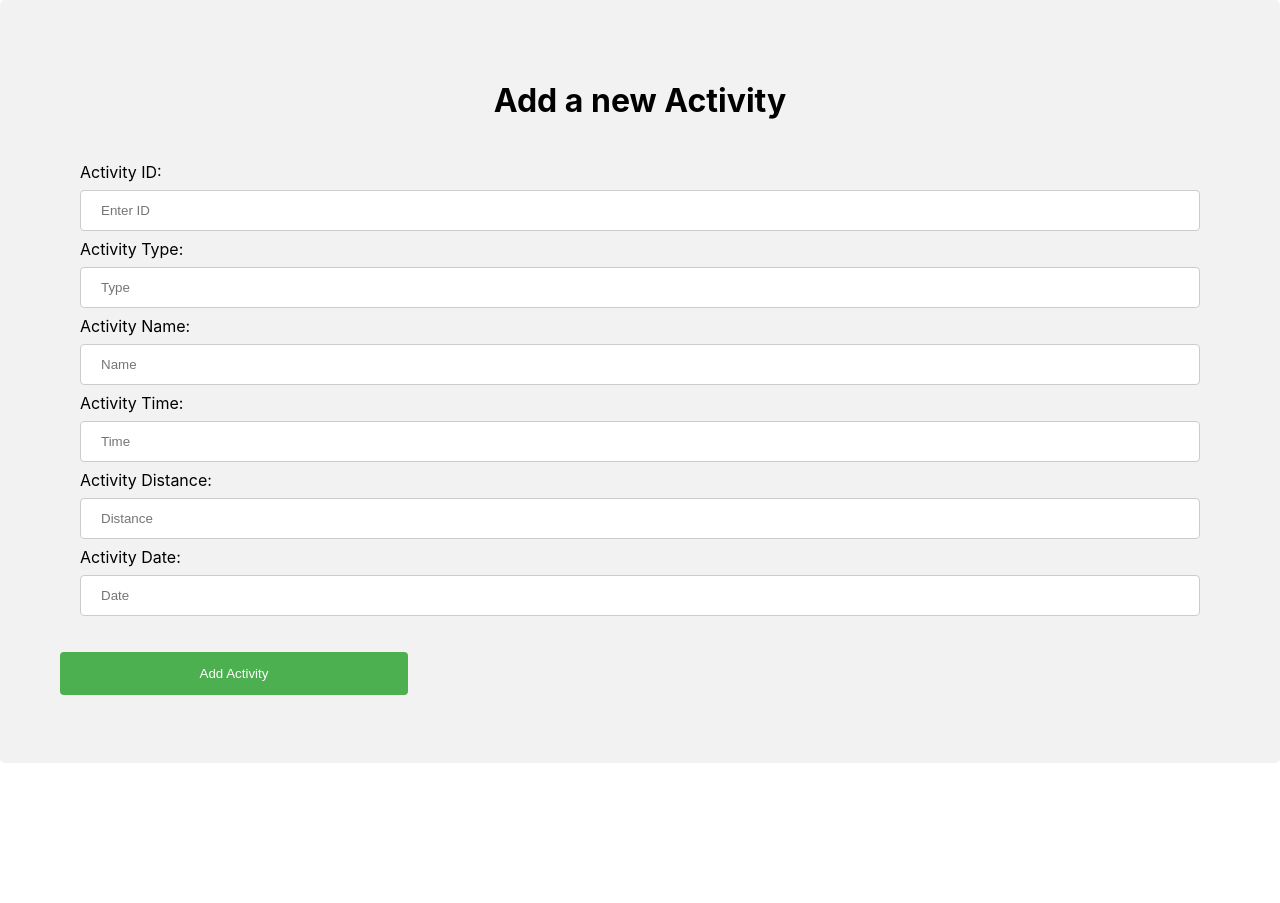
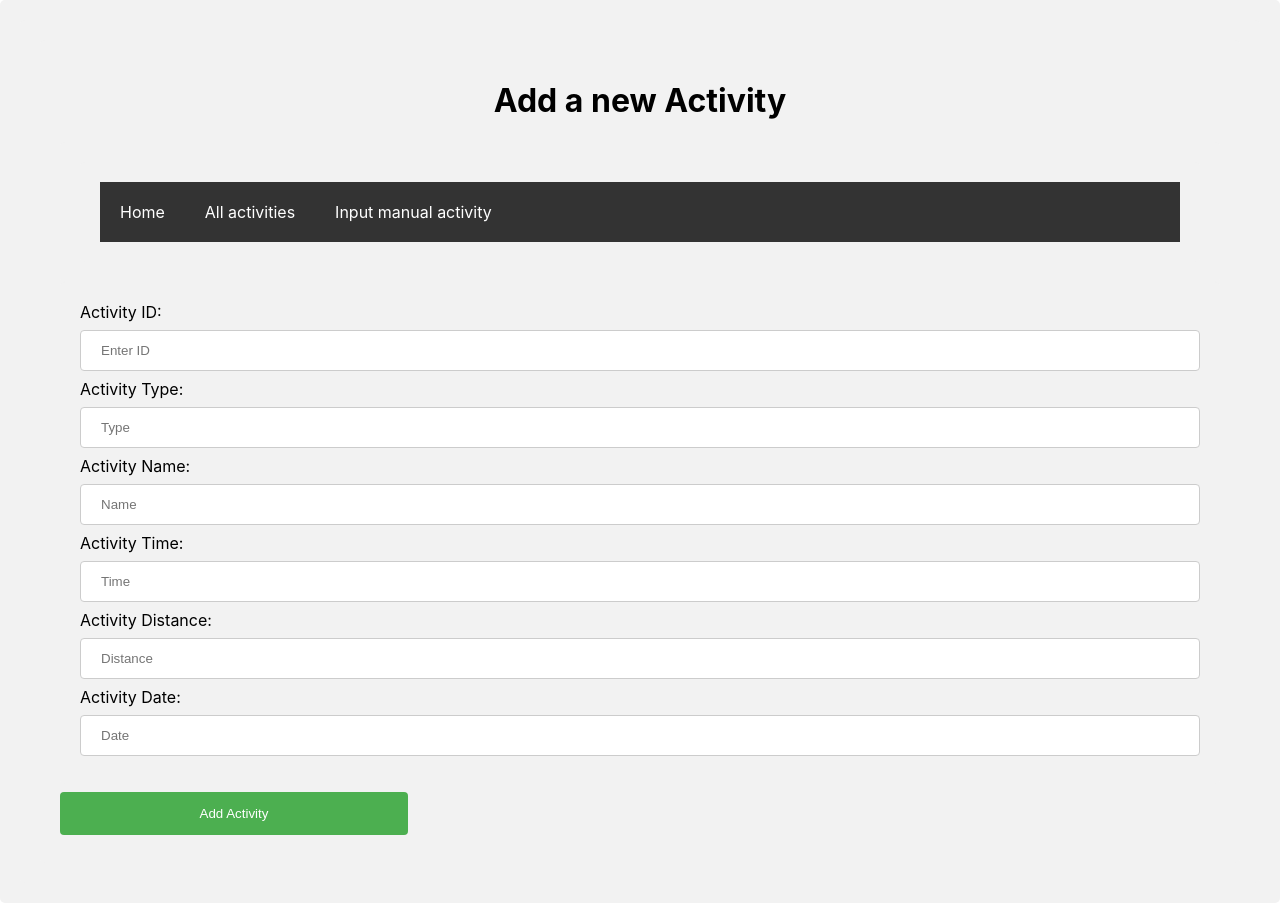
Before and after one commit to kburke96/activity-tracker, a React (Create React App) app in the folder frontend/: page /newactivity in a window 1280 px wide. Before the commit the page ends 800 px from the top, so only its background shows below. Built offline with nearby package versions, Linux system fonts and the light colour scheme.

Commit message:
Add navbar component to existing pages

```diff
--- a/frontend/src/pages/ActivitiesPage.js
+++ b/frontend/src/pages/ActivitiesPage.js
@@ -1,6 +1,7 @@
 import './ActivitiesPage.scss';
 import { React, useEffect, useState } from 'react';
 import { ActivitySmallCard } from '../components/ActivitySmallCard';
+import { Navbar } from '../components/Navbar';
 
 export const ActivitiesPage = () => {
     // const [activity, setActivity] = useState({activities: []});
@@ -28,6 +29,7 @@ export const ActivitiesPage = () => {
     return (
         <div className="ActivitiesPage">
             <h1>Activities</h1>
+            <Navbar />
             {/* <ActivitySmallCard activity={activity[0]}/>
             <ActivitySmallCard activity={activity[1]}/>
             <ActivitySmallCard activity={activity[2]}/>
--- a/frontend/src/pages/AddNewActivityPage.js
+++ b/frontend/src/pages/AddNewActivityPage.js
@@ -1,6 +1,7 @@
 import './AddNewActivityPage.scss';
 import React, { useState } from 'react';
 import axios from 'axios';
+import { Navbar } from '../components/Navbar';
 
 export const AddNewActivityPage = () => {
     const [id, setId] = useState('');
@@ -9,14 +10,6 @@ export const AddNewActivityPage = () => {
     const [time, setTime] = useState('');
     const [distance, setDistance] = useState('');
     const [activityDate, setActivityDate] = useState('');
-    // const [activityObj, setActivity] = useState({
-    //     id: -1,
-    //     activityType: '',
-    //     activityName: '',
-    //     time: '',
-    //     distance: '',
-    //     activityDate: ''
-    // });
 
     const handleIdChange = event => {
         setId(event.target.value)
@@ -72,6 +65,7 @@ export const AddNewActivityPage = () => {
     return (
         <div>
             <h1>Add a new Activity</h1>
+            <Navbar />
             <form onSubmit={handleSubmit}>
                 <div>
                     <label>Activity ID: </label>
--- a/frontend/src/pages/SingleActivityPage.js
+++ b/frontend/src/pages/SingleActivityPage.js
@@ -3,6 +3,8 @@ import { React, useEffect, useState } from 'react';
 import { MapContainer, Polyline, TileLayer } from 'react-leaflet'
 import { useParams } from 'react-router-dom';
 import { ActivityDetailCard } from '../components/ActivityDetailCard';
+import { Navbar } from '../components/Navbar';
+
 
 export const SingleActivityPage = () => {
 
@@ -26,7 +28,7 @@ export const SingleActivityPage = () => {
     return (
         <div className="SingleActivityPage">
             <h1>{activity.activityName}</h1>
-
+            <Navbar />
             <MapContainer
                 center={[52.7317535212683, -12.99685430908403]}
                 zoom={7}
@@ -42,7 +44,7 @@ export const SingleActivityPage = () => {
                     ]}
                 />
             </MapContainer>
-            <ActivityDetailCard activity={activity}/>
+            <ActivityDetailCard activity={activity} />
         </div>
     );
 }
```
